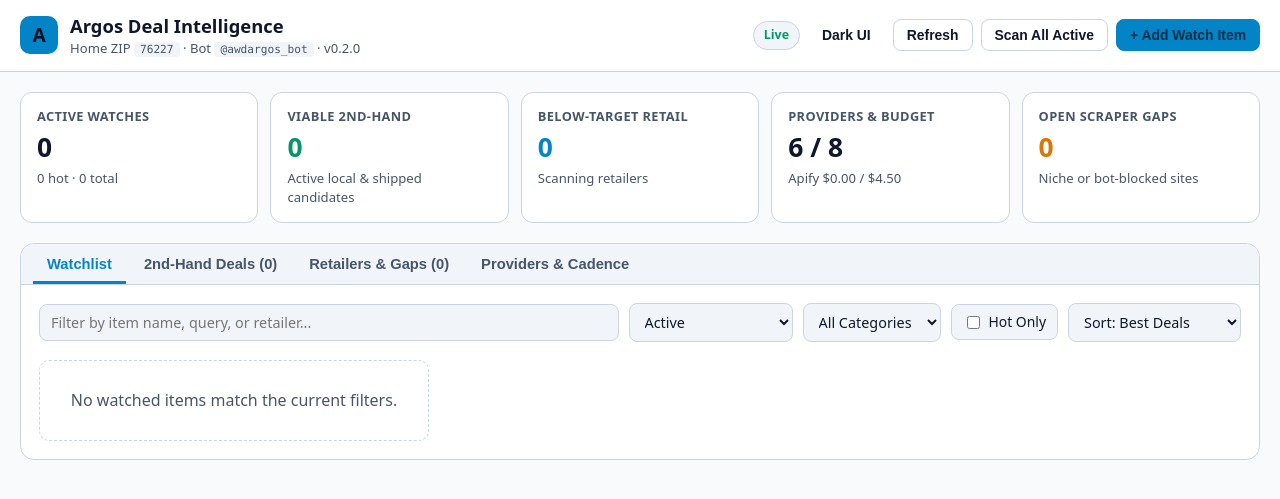
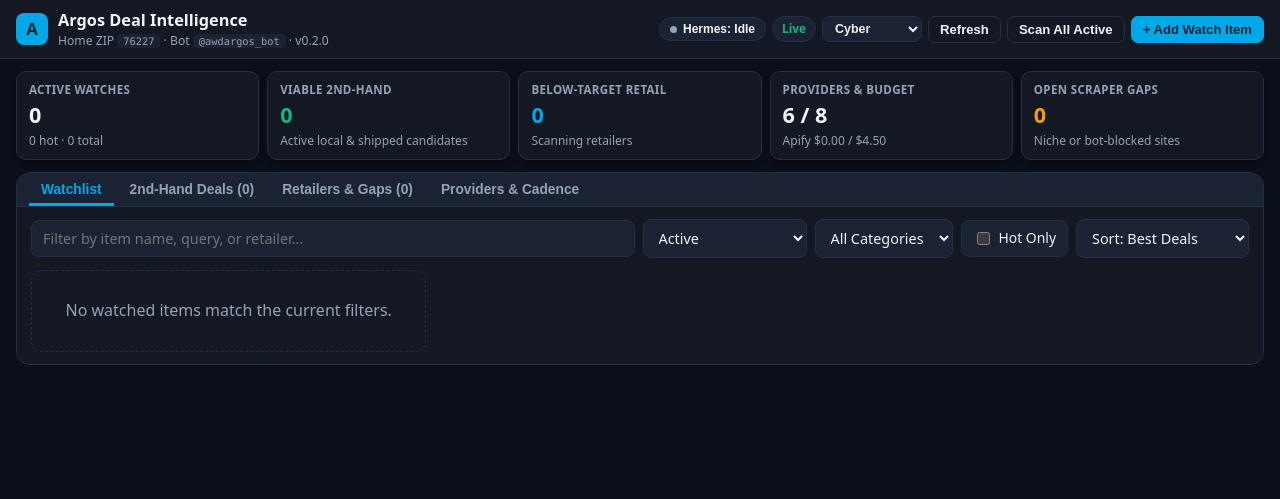
Before and after one commit to Awdball/argos, a FastAPI app: page / in a window 1280 px wide. Shown: the top 499 px of the page. Run offline with FastAPI, Linux system fonts and the light colour scheme; some libraries are stand-ins or nearby versions.

Commit message:
Add Hermes live activity/duration log UI, import awdash color palettes, and tighten layout spacing

```diff
--- a/src/argos/static/app.css
+++ b/src/argos/static/app.css
@@ -1,90 +1,89 @@
-:root {
-  color-scheme: light dark;
-
-  --bg-light: #f8fafc;
-  --bg-dark: #0b1120;
-  --surface-light: #ffffff;
-  --surface-dark: #111c33;
-  --surface-alt-light: #f1f5f9;
-  --surface-alt-dark: #182644;
-  --border-light: #cbd5e1;
-  --border-dark: #28385a;
-  --text-light: #0f172a;
-  --text-dark: #e2e8f0;
-  --muted-light: #475569;
-  --muted-dark: #94a3b8;
-  --accent-light: #0284c7;
-  --accent-dark: #38bdf8;
-  --good-light: #059669;
-  --good-dark: #34d399;
-  --warn-light: #d97706;
-  --warn-dark: #fbbf24;
-  --hot-light: #e11d48;
-  --hot-dark: #fb7185;
-  --img-bg-light: #f8fafc;
-  --img-bg-dark: #0f172a;
-
-  --bg: var(--bg-light);
-  --surface: var(--surface-light);
-  --surface-alt: var(--surface-alt-light);
-  --border: var(--border-light);
-  --text: var(--text-light);
-  --muted: var(--muted-light);
-  --accent: var(--accent-light);
-  --good: var(--good-light);
-  --warn: var(--warn-light);
-  --hot: var(--hot-light);
-  --img-bg: var(--img-bg-light);
-
-  @media (prefers-color-scheme: dark) {
-    --bg: var(--bg-dark);
-    --surface: var(--surface-dark);
-    --surface-alt: var(--surface-alt-dark);
-    --border: var(--border-dark);
-    --text: var(--text-dark);
-    --muted: var(--muted-dark);
-    --accent: var(--accent-dark);
-    --good: var(--good-dark);
-    --warn: var(--warn-dark);
-    --hot: var(--hot-dark);
-    --img-bg: var(--img-bg-dark);
-  }
-
-  @supports (color: light-dark(white, black)) {
-    --bg: light-dark(var(--bg-light), var(--bg-dark));
-    --surface: light-dark(var(--surface-light), var(--surface-dark));
-    --surface-alt: light-dark(var(--surface-alt-light), var(--surface-alt-dark));
-    --border: light-dark(var(--border-light), var(--border-dark));
-    --text: light-dark(var(--text-light), var(--text-dark));
-    --muted: light-dark(var(--muted-light), var(--muted-dark));
-    --accent: light-dark(var(--accent-light), var(--accent-dark));
-    --good: light-dark(var(--good-light), var(--good-dark));
-    --warn: light-dark(var(--warn-light), var(--warn-dark));
-    --hot: light-dark(var(--hot-light), var(--hot-dark));
-    --img-bg: light-dark(var(--img-bg-light), var(--img-bg-dark));
-  }
-
-  &:has(> head > meta[name="color-scheme"][content="dark"]) {
-    color-scheme: dark;
-  }
-  &:has(> head > meta[name="color-scheme"][content="light"]) {
-    color-scheme: light;
-  }
-
+/* awdash Color Palettes (cyber, gruvbox, solarized, e-ink, e-ink-dark) */
+:root, :root[data-theme="cyber"] {
+  color-scheme: dark;
+  --bg: #0b0f19;
+  --surface: #131823;
+  --surface-alt: #1a2233;
+  --border: #243046;
+  --text: #f1f5f9;
+  --muted: #94a3b8;
+  --accent: #00a8e8;
+  --good: #10b981;
+  --warn: #f59e0b;
+  --hot: #ef4444;
+  --img-bg: #101520;
+  --card-shadow: 0 4px 6px -1px rgba(0, 0, 0, 0.4);
+  --btn-primary-fg: #06283d;
   accent-color: var(--accent);
 }
 
-/* Theme toggle button shows label for switching to the opposite scheme */
-.theme-label-light { display: none; }
-.theme-label-dark { display: inline; }
-@media (prefers-color-scheme: dark) {
-  .theme-label-light { display: inline; }
-  .theme-label-dark { display: none; }
+:root[data-theme="gruvbox"] {
+  color-scheme: dark;
+  --bg: #1d2021;
+  --surface: #282828;
+  --surface-alt: #32302f;
+  --border: #504945;
+  --text: #ebdbb2;
+  --muted: #928374;
+  --accent: #fe8019;
+  --good: #b8bb26;
+  --warn: #fabd2f;
+  --hot: #fb4934;
+  --img-bg: #222526;
+  --card-shadow: 0 4px 6px -1px rgba(0, 0, 0, 0.5);
+  --btn-primary-fg: #1d2021;
 }
-:root:has(> head > meta[name="color-scheme"][content="dark"]) .theme-label-light { display: inline; }
-:root:has(> head > meta[name="color-scheme"][content="dark"]) .theme-label-dark { display: none; }
-:root:has(> head > meta[name="color-scheme"][content="light"]) .theme-label-light { display: none; }
-:root:has(> head > meta[name="color-scheme"][content="light"]) .theme-label-dark { display: inline; }
+
+:root[data-theme="solarized"] {
+  color-scheme: dark;
+  --bg: #00212b;
+  --surface: #002b36;
+  --surface-alt: #073642;
+  --border: #0e4b5a;
+  --text: #93a1a1;
+  --muted: #586e75;
+  --accent: #2aa198;
+  --good: #859900;
+  --warn: #b58900;
+  --hot: #dc322f;
+  --img-bg: #002731;
+  --card-shadow: 0 4px 6px -1px rgba(0, 0, 0, 0.45);
+  --btn-primary-fg: #00212b;
+}
+
+:root[data-theme="e-ink"] {
+  color-scheme: light;
+  --bg: #f4f4f0;
+  --surface: #ffffff;
+  --surface-alt: #eaeae4;
+  --border: #111111;
+  --text: #0a0a0a;
+  --muted: #555555;
+  --accent: #111111;
+  --good: #111111;
+  --warn: #444444;
+  --hot: #000000;
+  --img-bg: #f8f8f6;
+  --card-shadow: 2px 2px 0px #111111;
+  --btn-primary-fg: #ffffff;
+}
+
+:root[data-theme="e-ink-dark"] {
+  color-scheme: dark;
+  --bg: #101010;
+  --surface: #181818;
+  --surface-alt: #222222;
+  --border: #444444;
+  --text: #f0f0f0;
+  --muted: #999999;
+  --accent: #e0e0e0;
+  --good: #e0e0e0;
+  --warn: #b5b5b5;
+  --hot: #ffffff;
+  --img-bg: #141414;
+  --card-shadow: 0 4px 6px -1px rgba(0, 0, 0, 0.5);
+  --btn-primary-fg: #101010;
+}
 
 * { box-sizing: border-box; }
 
@@ -116,60 +115,101 @@ a:hover { text-decoration: underline; }
 }
 
 .topbar-inner {
-  max-width: 1320px;
+  max-width: 1440px;
   margin: 0 auto;
-  padding: 12px 20px;
+  padding: 8px 16px;
   display: flex;
   flex-wrap: wrap;
-  gap: 12px;
+  gap: 10px;
   align-items: center;
   justify-content: space-between;
 }
 
-.brand { display: flex; align-items: center; gap: 12px; }
+.brand { display: flex; align-items: center; gap: 10px; }
 .brand-mark {
-  width: 38px;
-  height: 38px;
-  border-radius: 10px;
+  width: 32px;
+  height: 32px;
+  border-radius: 8px;
   background: var(--accent);
-  color: #0b1120;
+  color: var(--btn-primary-fg, #0b1120);
   font-weight: 800;
-  font-size: 1.2rem;
+  font-size: 1.05rem;
   display: grid;
   place-items: center;
 }
-.brand-title { font-weight: 700; font-size: 1.15rem; }
-.brand-sub { font-size: 0.82rem; color: var(--muted); }
+.brand-title { font-weight: 700; font-size: 1.02rem; }
+.brand-sub { font-size: 0.76rem; color: var(--muted); }
 
-.topbar-actions { display: flex; flex-wrap: wrap; align-items: center; gap: 8px; }
+.topbar-actions { display: flex; flex-wrap: wrap; align-items: center; gap: 6px; }
 
 .sync-pill {
-  font-size: 0.78rem;
+  font-size: 0.74rem;
   font-weight: 600;
-  padding: 4px 10px;
+  padding: 3px 9px;
   border-radius: 999px;
   background: var(--surface-alt);
   color: var(--good);
   border: 1px solid var(--border);
 }
 
+.hermes-pill {
+  display: inline-flex;
+  align-items: center;
+  gap: 6px;
+  font-size: 0.75rem;
+  font-weight: 600;
+  padding: 4px 10px;
+  border-radius: 999px;
+  background: var(--surface-alt);
+  color: var(--text);
+  border: 1px solid var(--border);
+  cursor: pointer;
+}
+.hermes-pill:hover { border-color: var(--accent); }
+.hermes-dot {
+  width: 7px;
+  height: 7px;
+  border-radius: 50%;
+  background: var(--muted);
+}
+.hermes-pill.running .hermes-dot {
+  background: var(--accent);
+  box-shadow: 0 0 8px var(--accent);
+  animation: hermesPulse 1.4s ease-in-out infinite;
+}
+@keyframes hermesPulse {
+  0%, 100% { opacity: 1; transform: scale(1); }
+  50% { opacity: 0.45; transform: scale(1.25); }
+}
+
+.theme-select {
+  padding: 4px 8px;
+  border-radius: 7px;
+  border: 1px solid var(--border);
+  background: var(--surface-alt);
+  color: var(--text);
+  font-size: 0.78rem;
+  font-weight: 600;
+  cursor: pointer;
+}
+
 .container {
-  max-width: 1320px;
+  max-width: 1440px;
   margin: 0 auto;
-  padding: 20px;
+  padding: 12px 16px;
 }
 
 .btn {
   display: inline-flex;
   align-items: center;
   justify-content: center;
-  gap: 6px;
-  padding: 7px 13px;
-  border-radius: 8px;
+  gap: 5px;
+  padding: 5px 11px;
+  border-radius: 7px;
   border: 1px solid var(--border);
   background: var(--surface-alt);
   color: var(--text);
-  font-size: 0.87rem;
+  font-size: 0.82rem;
   font-weight: 600;
   cursor: pointer;
 }
@@ -178,29 +218,30 @@ a:hover { text-decoration: underline; }
 .btn-primary {
   background: var(--accent);
   border-color: var(--accent);
-  color: #082f49;
+  color: var(--btn-primary-fg, #082f49);
 }
 .btn-secondary { background: var(--surface); }
 .btn-ghost { background: transparent; border-color: transparent; }
 .btn-ghost:hover { background: var(--surface-alt); border-color: var(--border); }
-.btn-sm { padding: 4px 9px; font-size: 0.78rem; border-radius: 6px; }
-.btn-icon { width: 32px; height: 32px; padding: 0; font-size: 1.25rem; }
+.btn-sm { padding: 3px 8px; font-size: 0.75rem; border-radius: 6px; }
+.btn-icon { width: 30px; height: 30px; padding: 0; font-size: 1.2rem; }
 
 .kpi-grid {
   display: grid;
-  grid-template-columns: repeat(auto-fit, minmax(210px, 1fr));
-  gap: 12px;
-  margin-bottom: 20px;
+  grid-template-columns: repeat(auto-fit, minmax(175px, 1fr));
+  gap: 8px;
+  margin-bottom: 12px;
 }
 .kpi-card {
   background: var(--surface);
   border: 1px solid var(--border);
-  border-radius: 12px;
-  padding: 14px 16px;
+  border-radius: 10px;
+  padding: 9px 12px;
+  box-shadow: var(--card-shadow, none);
 }
-.kpi-label { font-size: 0.8rem; color: var(--muted); font-weight: 600; text-transform: uppercase; letter-spacing: 0.03em; }
-.kpi-value { font-size: 1.65rem; font-weight: 800; margin: 2px 0; }
-.kpi-sub { font-size: 0.82rem; color: var(--muted); }
+.kpi-label { font-size: 0.72rem; color: var(--muted); font-weight: 600; text-transform: uppercase; letter-spacing: 0.03em; }
+.kpi-value { font-size: 1.35rem; font-weight: 800; margin: 1px 0; }
+.kpi-sub { font-size: 0.75rem; color: var(--muted); }
 .good { color: var(--good); }
 .accent { color: var(--accent); }
 .warn { color: var(--warn); }
@@ -230,9 +271,9 @@ a:hover { text-decoration: underline; }
   background: transparent;
   border: 0;
   color: var(--muted);
-  font-size: 0.92rem;
+  font-size: 0.86rem;
   font-weight: 600;
-  padding: 12px 14px;
+  padding: 9px 12px;
   cursor: pointer;
 }
 [role="tab"]:hover { color: var(--text); }
@@ -246,13 +287,13 @@ a:hover { text-decoration: underline; }
   border-block-end: 3px solid var(--accent);
 }
 
-.panel-inner { padding: 18px; }
+.panel-inner { padding: 12px 14px; }
 
 .toolbar {
   display: flex;
   flex-wrap: wrap;
-  gap: 10px;
-  margin-bottom: 18px;
+  gap: 8px;
+  margin-bottom: 12px;
   align-items: center;
 }
 .input, .select, .textarea {
@@ -281,7 +322,8 @@ a:hover { text-decoration: underline; }
 
 .watch-grid {
   display: grid;
-  grid-template-columns: repeat(auto-fill, minmax(360px, 1fr));
+  grid-template-columns: repeat(auto-fill, minmax(330px, 1fr));
+  gap: 12px;
   gap: 16px;
 }
 
--- a/src/argos/static/app.js
+++ b/src/argos/static/app.js
@@ -86,30 +86,131 @@
     return resp.json();
   }
 
-  /* ---- Theme Override Toggle (dark-mode-toggle) ---- */
+  /* ---- awdash Theme Selector ---- */
   function setupThemeToggle() {
     const meta = document.querySelector('meta[name="color-scheme"]');
-    const btn = document.getElementById("theme-toggle-btn");
-    const sysDark = window.matchMedia("(prefers-color-scheme: dark)");
+    const sel = document.getElementById("theme-select");
+    const applyTheme = (theme) => {
+      const valid = ["cyber", "gruvbox", "solarized", "e-ink", "e-ink-dark"];
+      const next = valid.includes(theme) ? theme : "cyber";
+      document.documentElement.setAttribute("data-theme", next);
+      if (meta) meta.content = next === "e-ink" ? "light" : "dark";
+      if (sel) sel.value = next;
+    };
 
-    function currentEffective() {
-      if (meta.content === "light" || meta.content === "dark") return meta.content;
-      return sysDark.matches ? "dark" : "light";
+    try {
+      applyTheme(localStorage.getItem("argos-theme") || "cyber");
+    } catch {
+      applyTheme("cyber");
     }
 
-    btn.addEventListener("click", () => {
-      const next = currentEffective() === "dark" ? "light" : "dark";
-      const matchesSystem = next === (sysDark.matches ? "dark" : "light");
-      try {
-        if (matchesSystem) localStorage.removeItem("color-scheme");
-        else localStorage.setItem("color-scheme", next);
-      } catch {}
-      meta.content = matchesSystem ? "light dark" : next;
-    });
+    if (sel) {
+      sel.addEventListener("change", () => {
+        try {
+          localStorage.setItem("argos-theme", sel.value);
+        } catch {}
+        applyTheme(sel.value);
+      });
+    }
 
     window.addEventListener("storage", (e) => {
-      if (e.key === "color-scheme") meta.content = e.newValue ?? "light dark";
+      if (e.key === "argos-theme") applyTheme(e.newValue || "cyber");
     });
+  }
+
+  function fmtDuration(sec) {
+    if (sec === null || sec === undefined) return "—";
+    const s = Math.max(0, Math.round(Number(sec)));
+    if (s < 60) return `${s}s`;
+    const m = Math.floor(s / 60);
+    const rem = s % 60;
+    if (m < 60) return `${m}m ${rem}s`;
+    const h = Math.floor(m / 60);
+    return `${h}h ${m % 60}m`;
+  }
+
+  function fmtOperationLabel(op) {
+    const map = {
+      idle: "Idle",
+      searching: "Searching",
+      researching_prices: "Researching Prices",
+      researching_retailers: "Researching Retailers",
+      building_scraper: "Building Scraper",
+      escalating: "Escalating",
+    };
+    const key = String(op || "idle").toLowerCase();
+    return map[key] || key.replace(/_/g, " ").replace(/\b\w/g, (c) => c.toUpperCase());
+  }
+
+  function renderHermesStatus(data) {
+    const btn = document.getElementById("hermes-status-btn");
+    const label = document.getElementById("hermes-status-label");
+    if (!btn || !label) return;
+    const cur = data?.hermes?.current || { operation: "idle", status: "idle", duration_seconds: 0 };
+    const isRunning = cur.status === "running";
+    btn.classList.toggle("running", isRunning);
+    const opLabel = fmtOperationLabel(cur.operation);
+    label.textContent = isRunning
+      ? `Hermes: ${opLabel} · ${fmtDuration(cur.duration_seconds)}`
+      : `Hermes: ${opLabel}`;
+  }
+
+  async function openHermesModal() {
+    const dialog = document.getElementById("hermes-dialog");
+    const container = document.getElementById("hermes-content");
+    if (!dialog || !container) return;
+    let payload = state.data?.hermes;
+    try {
+      payload = await apiJson("/api/hermes/status");
+      if (state.data) state.data.hermes = payload;
+      renderHermesStatus({ hermes: payload });
+    } catch {}
+
+    const cur = payload?.current || { operation: "idle", status: "idle", detail: "Idle", duration_seconds: 0 };
+    const history = payload?.history || [];
+
+    const summaryBox = el("div", { class: "mini-box", style: "margin-bottom:12px;" }, [
+      el("div", { class: "mini-box-label", text: "Current Hermes State" }),
+      el("div", {
+        class: `mini-box-val ${cur.status === "running" ? "accent" : ""}`,
+        text: `${fmtOperationLabel(cur.operation)}${cur.status === "running" ? ` (${fmtDuration(cur.duration_seconds)})` : ""}`,
+      }),
+      el("div", { class: "muted", text: cur.detail || "No active task" }),
+    ]);
+
+    const rows = history.length
+      ? history.map((h) =>
+          el("tr", {}, [
+            el("td", {}, [el("span", { class: `pill ${h.status === "running" ? "pill-accent" : h.status === "failed" ? "pill-hot" : "pill-good"}`, text: fmtOperationLabel(h.operation) })]),
+            el("td", { text: h.detail || h.target_domain || "—" }),
+            el("td", { text: h.status }),
+            el("td", { text: fmtDuration(h.duration_seconds) }),
+            el("td", { text: h.started_at ? new Date(h.started_at + "Z").toLocaleString() : "—" }),
+          ])
+        )
+      : [
+          el("tr", {}, [
+            el("td", { colspan: "5", class: "muted", text: "No Hermes operations logged yet. Scheduled checks run daily at 09:00 and every 3 days at 10:00." }),
+          ]),
+        ];
+
+    const table = el("div", { class: "table-wrap" }, [
+      el("table", { class: "data-table" }, [
+        el("thead", {}, [
+          el("tr", {}, [
+            el("th", { text: "Operation" }),
+            el("th", { text: "Task / Target" }),
+            el("th", { text: "Status" }),
+            el("th", { text: "Duration" }),
+            el("th", { text: "Started" }),
+          ]),
+        ]),
+        el("tbody", {}, rows),
+      ]),
+    ]);
+
+    container.replaceChildren(summaryBox, table);
+    dialog.showModal();
   }
 
   /* ---- Accessible Tabs ---- */
@@ -881,6 +982,7 @@
     renderAllDealsTab(data);
     renderGapsTab(data);
     renderProvidersTab(data);
+    renderHermesStatus(data);
   }
 
   async function refreshDashboard() {
@@ -952,6 +1054,8 @@
     }
 
     document.getElementById("refresh-btn").addEventListener("click", refreshDashboard);
+    const hermesBtn = document.getElementById("hermes-status-btn");
+    if (hermesBtn) hermesBtn.addEventListener("click", openHermesModal);
 
     document.getElementById("scan-all-btn").addEventListener("click", async (e) => {
       const btn = e.currentTarget;
--- a/src/argos/templates/dashboard.html
+++ b/src/argos/templates/dashboard.html
@@ -6,8 +6,10 @@
   <meta name="color-scheme" content="light dark" />
   <script>
     try {
+      const savedTheme = localStorage.getItem("argos-theme") || "cyber";
+      document.documentElement.setAttribute("data-theme", savedTheme);
       document.querySelector('meta[name="color-scheme"]').content =
-        localStorage.getItem("color-scheme") ?? "light dark";
+        savedTheme === "e-ink" ? "light" : "dark";
     } catch {}
   </script>
   <title>Argos — Visual Deal Intelligence</title>
@@ -26,11 +28,18 @@
         </div>
       </div>
       <div class="topbar-actions">
+        <button type="button" id="hermes-status-btn" class="hermes-pill" title="View Hermes activity &amp; duration log">
+          <span class="hermes-dot" aria-hidden="true"></span>
+          <span id="hermes-status-label">Hermes: Idle</span>
+        </button>
         <span id="sync-status" class="sync-pill" aria-live="polite">Live</span>
-        <button type="button" id="theme-toggle-btn" class="btn btn-ghost" aria-label="Toggle color theme">
-          <span class="theme-label-dark">Dark UI</span>
-          <span class="theme-label-light">Light UI</span>
-        </button>
+        <select id="theme-select" class="theme-select" aria-label="Color theme">
+          <option value="cyber">Cyber</option>
+          <option value="gruvbox">Gruvbox</option>
+          <option value="solarized">Solarized</option>
+          <option value="e-ink">E-Ink</option>
+          <option value="e-ink-dark">E-Ink Dark</option>
+        </select>
         <button type="button" id="refresh-btn" class="btn btn-secondary">Refresh</button>
         <button type="button" id="scan-all-btn" class="btn btn-secondary">Scan All Active</button>
         <button type="button" id="open-add-btn" class="btn btn-primary">+ Add Watch Item</button>
@@ -218,6 +227,15 @@
     <div id="detail-content" class="dialog-body"></div>
   </dialog>
 
+  <!-- Hermes Activity Log Modal -->
+  <dialog id="hermes-dialog" class="dialog-wide" closedby="any" aria-labelledby="hermes-dialog-title">
+    <div class="dialog-header">
+      <h1 id="hermes-dialog-title">Hermes Agent Activity &amp; Task Log</h1>
+      <button type="button" class="btn btn-ghost btn-icon" data-close-dialog aria-label="Close Hermes log">&times;</button>
+    </div>
+    <div id="hermes-content" class="dialog-body"></div>
+  </dialog>
+
   <div id="toast-region" class="toast-region" aria-live="polite"></div>
 
   <script id="argos-bootstrap" type="application/json">{{ initial_json|safe }}</script>
```
Also changed, not shown: src/argos/api.py (+94 -1 lines), src/argos/companion.py (+46 -1 lines), src/argos/models.py (+16 -0 lines), tests/test_api.py (+31 -0 lines).
